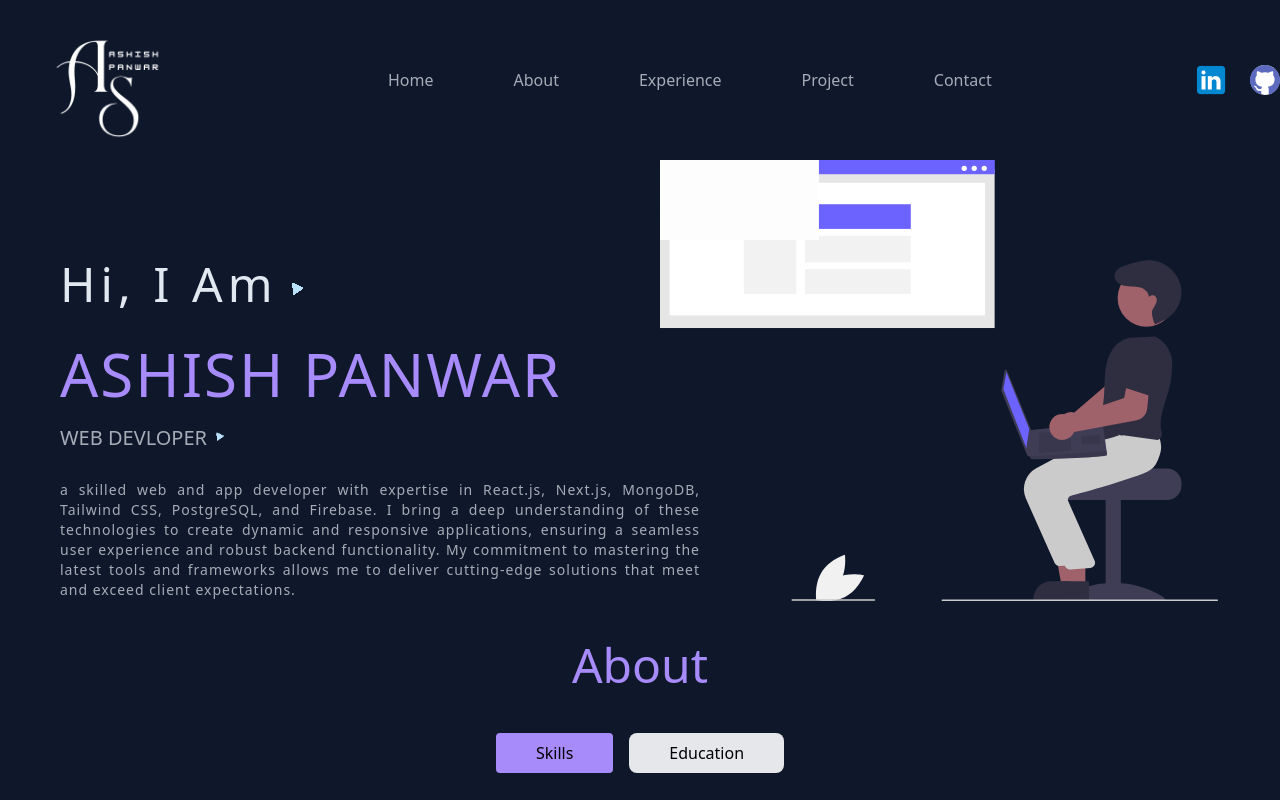
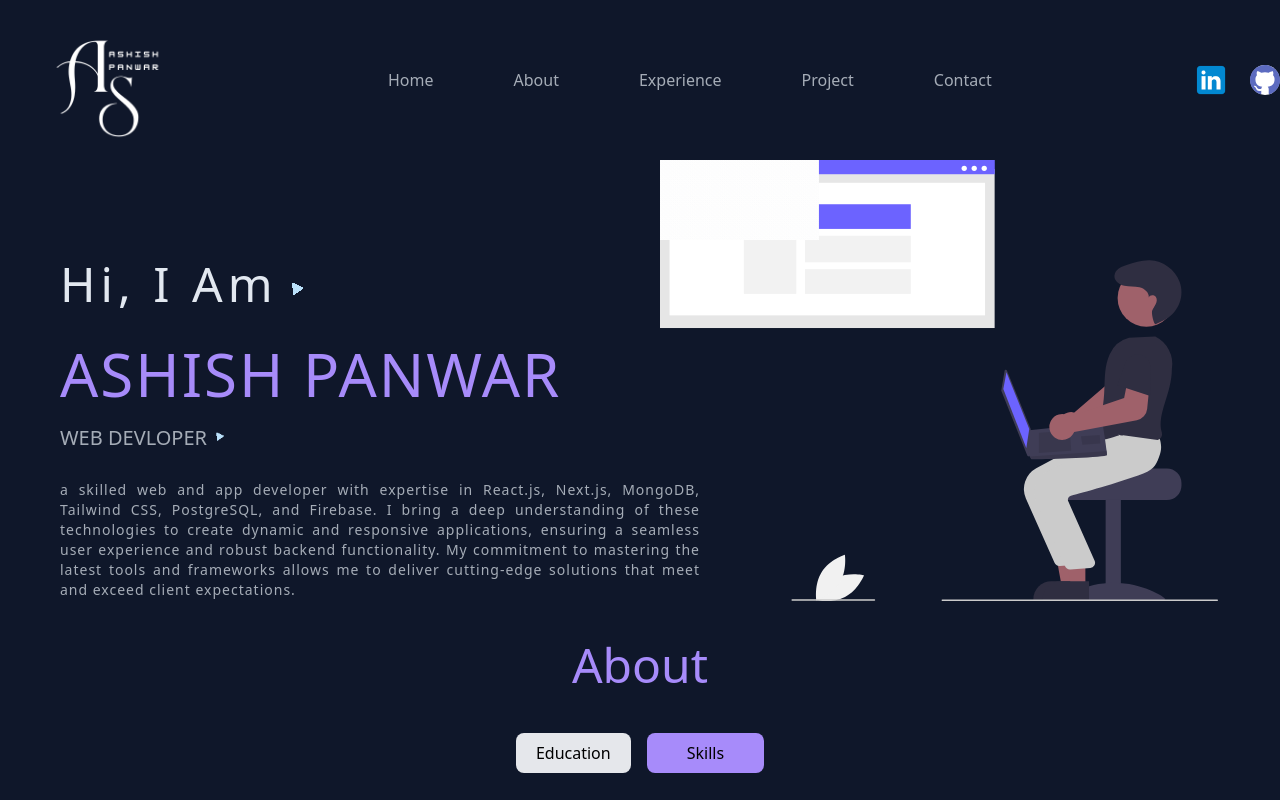
Before and after one commit to Ashishpanwar0/Portfoli-Ashii, a React (Vite) app: page / in a window 1280 px wide. Shown: the top 800 px of the page. Built offline with nearby package versions, Linux system fonts and the light colour scheme.

Commit message:
Initial commit for portfolio project

```diff
--- a/src/camponants/About.jsx
+++ b/src/camponants/About.jsx
@@ -27,7 +27,7 @@ import react from '../assets/react.gif';
 import java from '../assets/java-script.gif';
 
 function About() {
-  const [activeTab, setActiveTab] = useState('skills');
+  const [activeTab, setActiveTab] = useState('education');
   return (
     <>
       <section id="About" className='pt-10'>
@@ -37,24 +37,33 @@ function About() {
         <div className="p-6">
           {/* Buttons start*/}
           <div className="flex justify-center mb-6 space-x-4">
-            <button
-              onClick={() => setActiveTab('skills')}
-              className={`px-10 py-2 rounded-sm ${activeTab === 'skills' ? 'bg-[#A78BFA] text-black flex' : 'bg-[#ffffff] text-black'}`}
-            >
-              Skills
-            </button>
-            <button
-              onClick={() => setActiveTab('education')}
-              className={`px-10 py-2 rounded-lg bg-cover bg-no-repeat relative overflow-hidden bg-[white] ${activeTab === 'education' ? 'bg-[#A78BFA] text-black' : 'bg-gray-200 text-black'}`}
-            >
-              Education
-            </button>
+<button
+          onClick={() => setActiveTab('skills')}
+          className={`px-5 py-2 rounded-lg transition-all duration-300 ${
+            activeTab === 'skills'
+              ? 'bg-[#A78BFA] text-black'
+              : 'bg-gray-200 text-black'
+          }`}
+        >
+          Education
+        </button>
+        <button
+          onClick={() => setActiveTab('education')}
+          className={`px-10 py-2 rounded-lg transition-all duration-300 ${
+            activeTab === 'education'
+              ? 'bg-[#A78BFA] text-black'
+              : 'bg-gray-200 text-black'
+          }`}
+        >
+          Skills
+        </button>
+
           </div>
           {/* Buttons End*/}
 
           {/* Skills Contant start */}
           <div className="lg:ml-10">
-            {activeTab === 'skills' && (
+           {activeTab === 'education' && (
               <>
                 <div className='block lg:hidden w-full'>
                   <div className='grid grid-cols-2 gap-x-4 w-full gap-y-10 mt-10'>
@@ -90,7 +99,7 @@ function About() {
             {/* Skills Contant end */}
 
             {/* Education contant Start */}
-            {activeTab === 'education' && (
+            {activeTab === 'skills' && (
               <div className='lg:flex lg:gap-x-1'>
                 <div>
                   <img src={security} alt="" className='lg:w-[100%]  lg:h-[750px] w-[100%] h-[auto] scale-x-[-1] lg:mt-[-140px] mt-[-60px] lg:ml-[-50px]' />
```
Also changed, not shown: src/camponants/Contact.jsx (+6 -6 lines).
